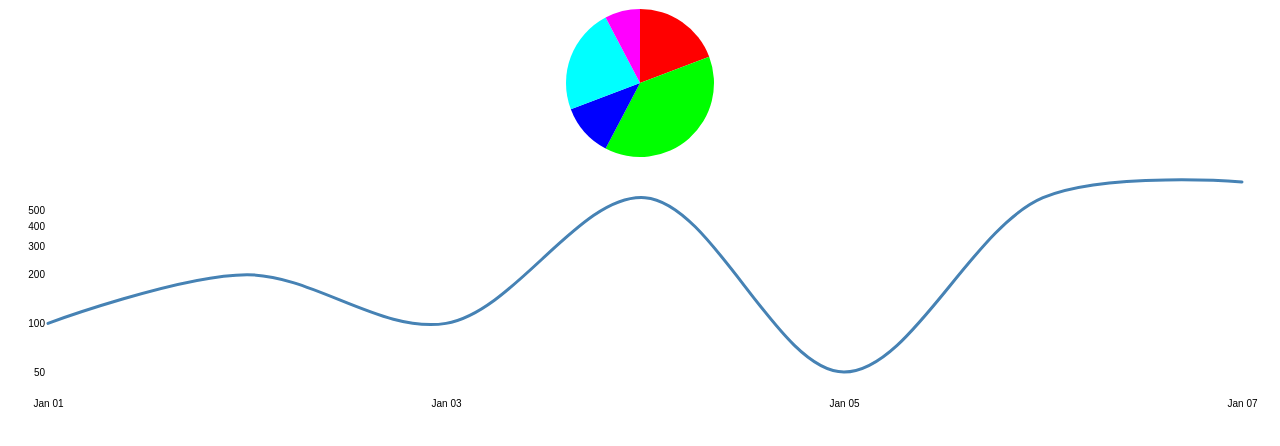
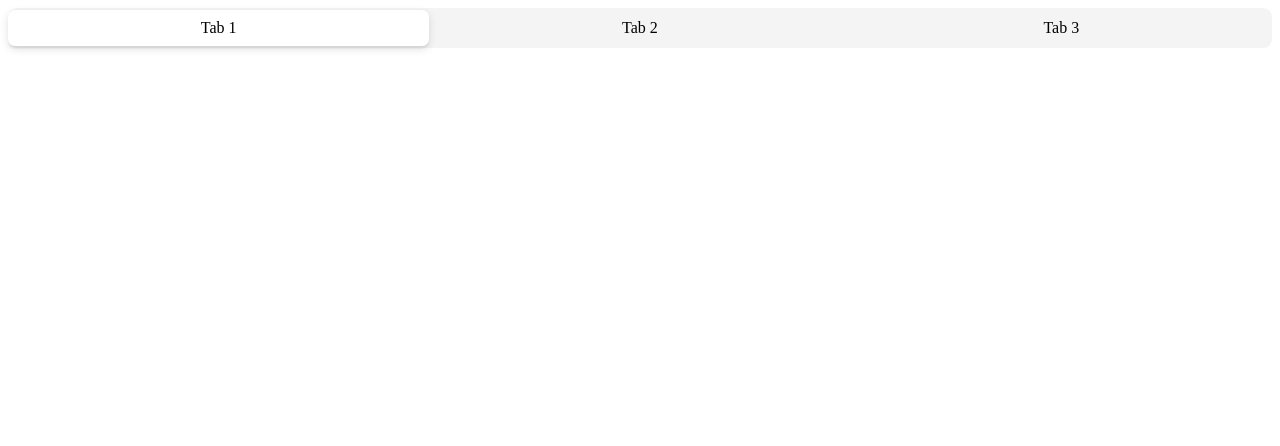
Before and after one commit to nichitagutu/budgeteer, a React (Vite) app: page / in a window 1280 px wide. Shown: the top 446 px of the page. Built offline with nearby package versions, Linux system fonts and the light colour scheme.

Commit message:
feat: initial tabs component layout

```diff
--- a/package.json
+++ b/package.json
@@ -14,7 +14,9 @@
     "d3": "^7.8.5",
     "react": "^18.2.0",
     "react-dom": "^18.2.0",
-    "react-router-dom": "^6.16.0"
+    "react-router-dom": "^6.16.0",
+    "react-spring": "^9.7.3",
+    "styled-components": "^6.0.8"
   },
   "devDependencies": {
     "@types/react": "^18.2.15",
--- /dev/null
+++ b/src/components/Tabs.tsx
@@ -0,0 +1,77 @@
+import { useEffect, useLayoutEffect, useState } from "react";
+import { animated, useSpring } from "react-spring";
+import styled from "styled-components";
+
+const TabsContainer = styled.div`
+  position: relative;
+  display: flex;
+  align-items: center;
+  height: 5vh;
+  background-color: rgba(116, 116, 128, 0.08);
+  border-radius: 8.91px;
+`;
+
+const Tab = styled.div`
+  flex: 1;
+  display: flex;
+  align-items: center;
+  justify-content: center;
+  cursor: pointer;
+  user-select: none;
+  font-size: 1rem;
+`;
+
+const ActiveTabIndicator = styled(animated.div)`
+  position: absolute;
+  height: 88%;
+  background-color: rgba(255, 255, 255, 1);
+  box-shadow: 0px 3px 1px 0px rgba(0, 0, 0, 0.04),
+    0px 3px 8px 0px rgba(0, 0, 0, 0.12);
+  border-radius: 6.93px;
+`;
+
+export default function Tabs({ tabs }) {
+  const [activeIndex, setActiveIndex] = useState(0);
+  const [{ left, width }, set] = useSpring(() => ({
+    left: 0,
+    width: 0,
+    config: { tension: 1000, friction: 100 },
+  }));
+
+  useLayoutEffect(() => {
+    const { offsetLeft, offsetWidth } = tabs[activeIndex].ref.current;
+    set({ left: offsetLeft, width: offsetWidth, immediate: true });
+  }, []);
+
+  const handleTabClick = (index, tabRef) => {
+    setActiveIndex(index);
+    const { offsetLeft, offsetWidth } = tabRef.current;
+    set({ left: offsetLeft, width: offsetWidth });
+  };
+
+  useEffect(() => {
+    const { offsetLeft, offsetWidth } = tabs[activeIndex].ref.current;
+    set({ left: offsetLeft, width: offsetWidth });
+  }, [tabs, activeIndex, set]);
+
+  return (
+    <TabsContainer>
+      {tabs.map((tab, index) => (
+        <Tab
+          key={tab.label}
+          onClick={() => handleTabClick(index, tab.ref)}
+          ref={tab.ref}
+        >
+          <p
+            style={{
+              zIndex: 100,
+            }}
+          >
+            {tab.label}
+          </p>
+        </Tab>
+      ))}
+      <ActiveTabIndicator style={{ left, width }} />
+    </TabsContainer>
+  );
+}
--- a/src/pages/MainPage.tsx
+++ b/src/pages/MainPage.tsx
@@ -1,70 +1,15 @@
-import LineChart from "../components/charts/LineChart";
-import PieChart from "../components/charts/PieChart";
+import { createRef } from "react";
+import Tabs from "../components/Tabs";
 
 export default function MainPage() {
-  const data = [
-    {
-      category: "Food",
-      amount: 500,
-      color: "#f00",
-    },
-    {
-      category: "Rent",
-      amount: 1000,
-      color: "#0f0",
-    },
-    {
-      category: "Bills",
-      amount: 300,
-      color: "#00f",
-    },
-    {
-      category: "Car",
-      amount: 600,
-      color: "#0ff",
-    },
-    {
-      category: "Other",
-      amount: 200,
-      color: "#f0f",
-    },
+  const tabs = [
+    { label: "Tab 1", ref: createRef() },
+    { label: "Tab 2", ref: createRef() },
+    { label: "Tab 3", ref: createRef() },
   ];
-
-  const lineData = [
-    {
-      day: new Date("2021-01-01"),
-      amount: 100,
-    },
-    {
-      day: new Date("2021-01-02"),
-      amount: 200,
-    },
-    {
-      day: new Date("2021-01-03"),
-      amount: 100,
-    },
-    {
-      day: new Date("2021-01-04"),
-      amount: 600,
-    },
-    {
-      day: new Date("2021-01-05"),
-      amount: 50,
-    },
-    {
-      day: new Date("2021-01-06"),
-      amount: 600,
-    },
-    {
-      day: new Date("2021-01-07"),
-      amount: 750,
-    },
-  ];
-
   return (
     <div>
-      <PieChart data={data} />
-      <LineChart data={lineData} />
+      <Tabs tabs={tabs} />
     </div>
   );
 }
```
Also changed, not shown: 1 other file (tests, documents, lock files or other folders).
